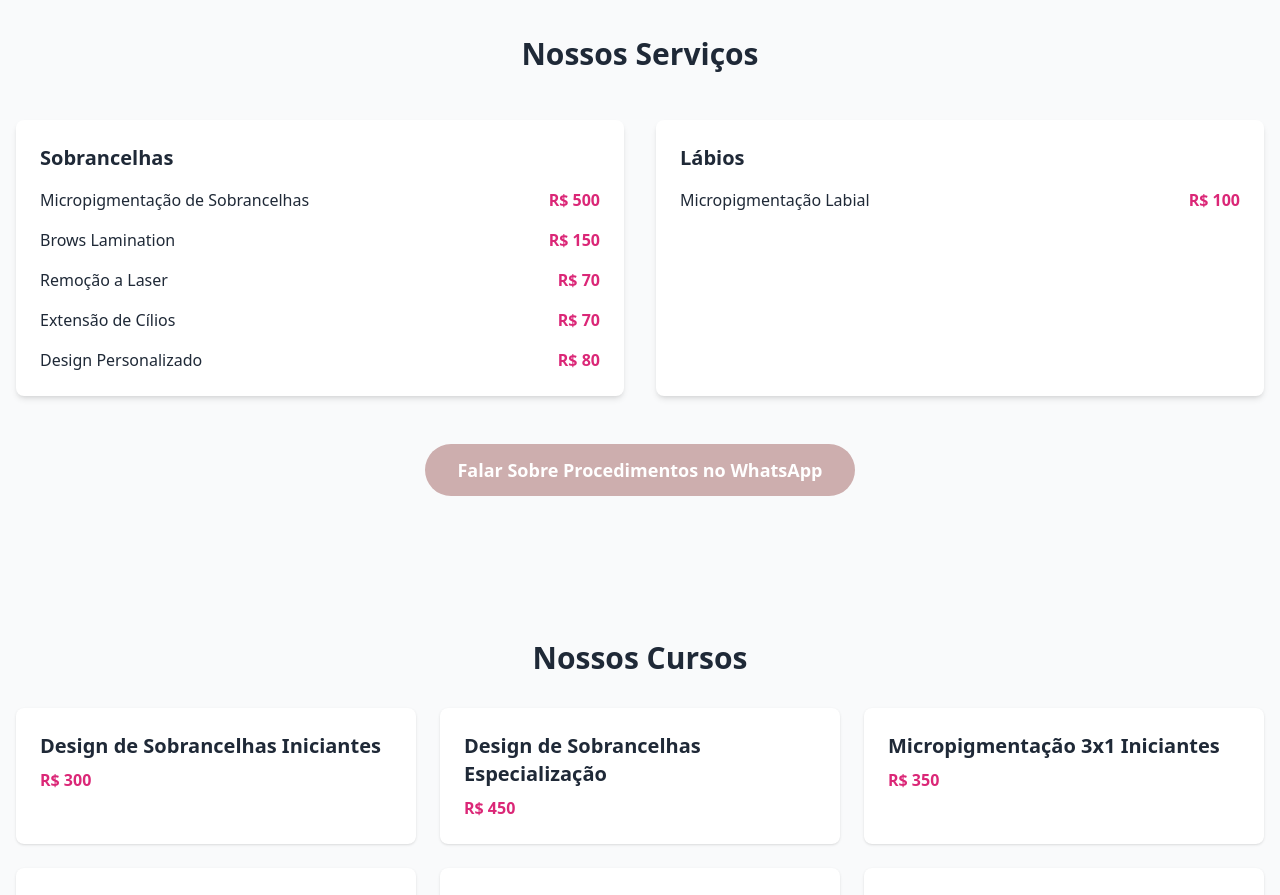
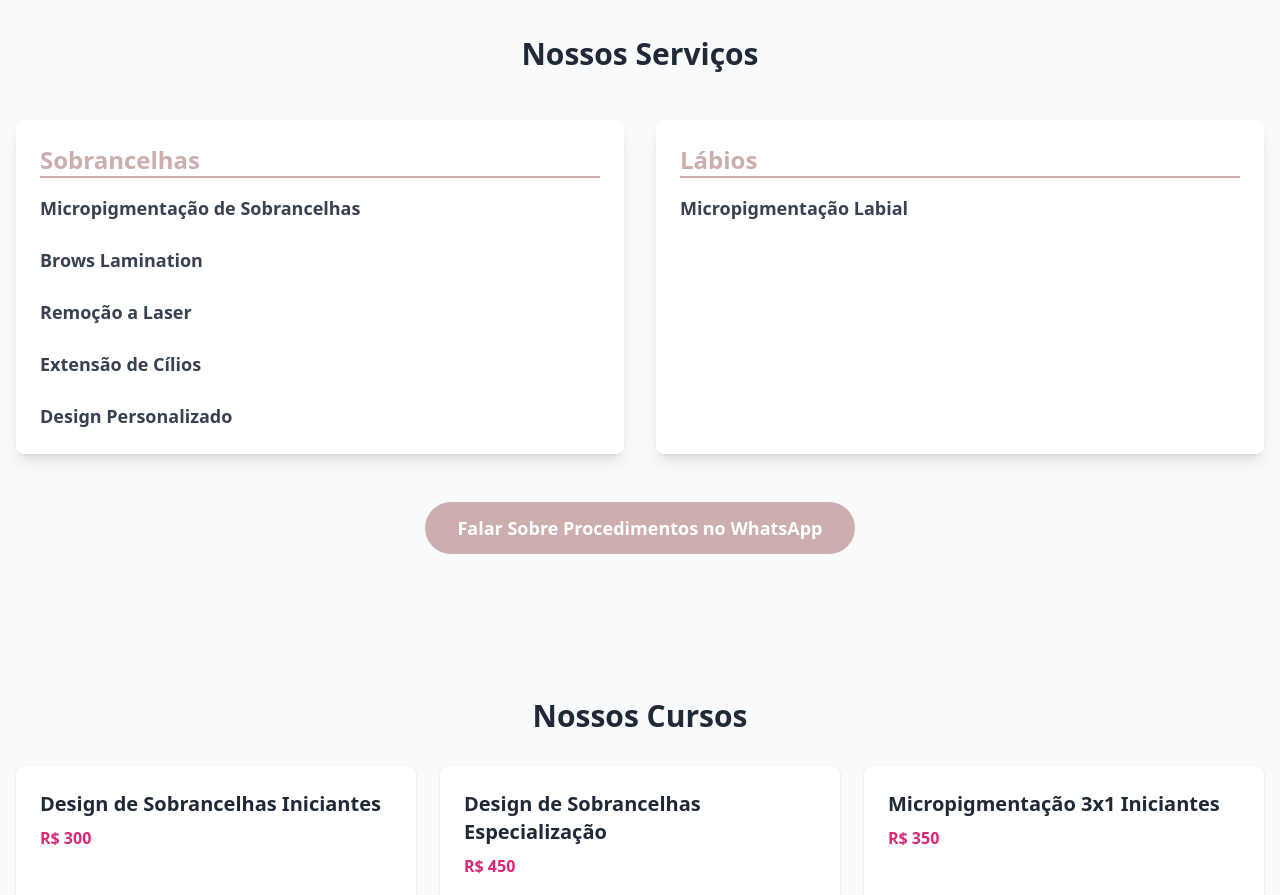
Before and after one commit to FabricioFelix-25/GF-BEAUTY-ACADEMY-main, a React (Vite) app in the folder project/: page / in a window 1280 px wide. Shown: the part 940-1835 px from the top of the page. Built offline with nearby package versions, Linux system fonts and the light colour scheme.

Commit message:
Remoção de preços e atualização de Design

```diff
--- a/project/src/components/Services.tsx
+++ b/project/src/components/Services.tsx
@@ -4,17 +4,17 @@ const services = [
   {
     category: 'Sobrancelhas',
     items: [
-      { name: 'Micropigmentação de Sobrancelhas', price: 'R$ 500' },
-      { name: 'Brows Lamination', price: 'R$ 150' },
-      { name: 'Remoção a Laser', price: 'R$ 70' },
-      { name: 'Extensão de Cílios', price: 'R$ 70' },
-      { name: 'Design Personalizado', price: 'R$ 80' },
+      { name: 'Micropigmentação de Sobrancelhas' },
+      { name: 'Brows Lamination' },
+      { name: 'Remoção a Laser' },
+      { name: 'Extensão de Cílios' },
+      { name: 'Design Personalizado' },
     ]
   },
   {
     category: 'Lábios',
     items: [
-      { name: 'Micropigmentação Labial', price: 'R$ 100' },
+      { name: 'Micropigmentação Labial' },
     ]
   },
 ];
@@ -23,18 +23,17 @@ const Services = () => {
   return (
     <section id="servicos" className="py-20 bg-gray-50">
       <div className="container mx-auto px-4">
-        <h2 className="text-3xl font-bold text-center mb-12">Nossos Serviços</h2>
+        <h2 className="text-3xl font-bold text-center mb-12 text-gray-800">Nossos Serviços</h2>
         <div className="grid grid-cols-1 md:grid-cols-2 lg:grid-cols-2 gap-8 mb-12 justify-center">
 
           {services.map((service, index) => (
-            <div key={index} className="bg-white rounded-lg shadow-md overflow-hidden">
+            <div key={index} className="bg-white rounded-lg shadow-lg overflow-hidden transform transition duration-300 hover:scale-105">
               <div className="p-6">
-                <h3 className="text-xl font-semibold mb-4">{service.category}</h3>
-                <ul className="space-y-4">
+                <h3 className="text-2xl font-semibold mb-4 text-[#CDAEAE] border-b-2 border-[#CDAEAE]">{service.category}</h3>
+                <ul className="space-y-6">
                   {service.items.map((item, itemIndex) => (
-                    <li key={itemIndex} className="flex justify-between items-center">
-                      <span>{item.name}</span>
-                      <span className="text-pink-600 font-semibold">{item.price}</span>
+                    <li key={itemIndex} className="flex justify-between items-center text-lg text-gray-700">
+                      <span className="font-bold">{item.name}</span>  {/* Adicionando negrito */}
                     </li>
                   ))}
                 </ul>
```
